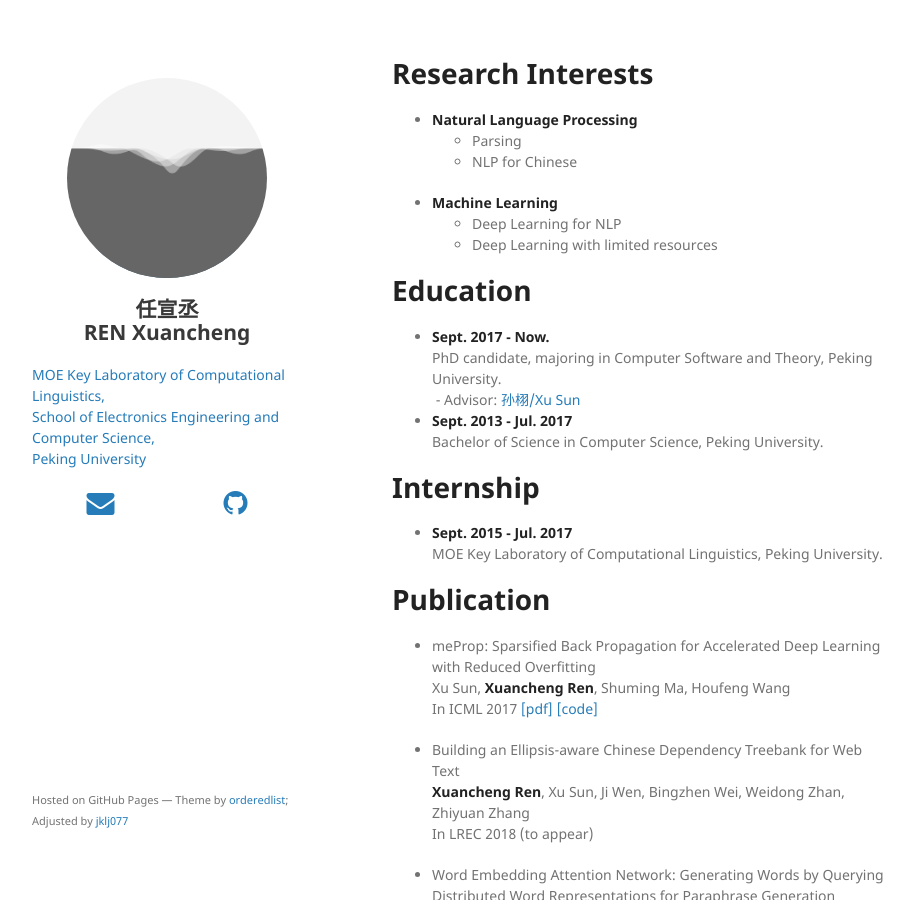
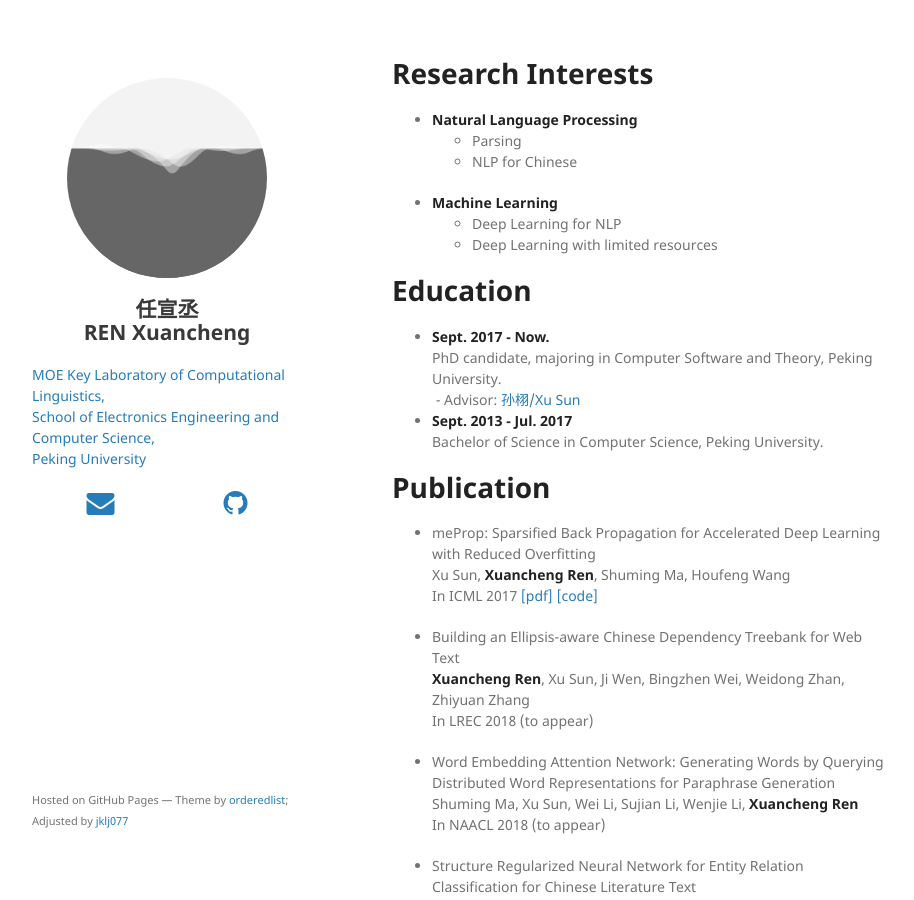
Before and after one commit to jklj077/jklj077.github.io, a Jekyll site: the page built from index.md, in a window 1280 px wide and 900 px high. Shown: the whole window, without its empty margins (178-1092 px from the left). Built offline with Jekyll 4.4.1, drawn with Linux system fonts in a browser that asks for light colours; nearby versions of some CDN libraries; our own code applies the rules of GitHub Pages for plain Markdown files.

Commit message:
Update index.md

```diff
--- a/index.md
+++ b/index.md
@@ -18,11 +18,6 @@ layout: default
   - Advisor: [孙栩/Xu Sun](http://www.xusun.org)
 - **Sept. 2013 - Jul. 2017**
   Bachelor of Science in Computer Science, Peking University.
-
-# Internship
-
-* **Sept. 2015 - Jul. 2017**
-  MOE Key Laboratory of Computational Linguistics, Peking University.
 
 # Publication
 
```
